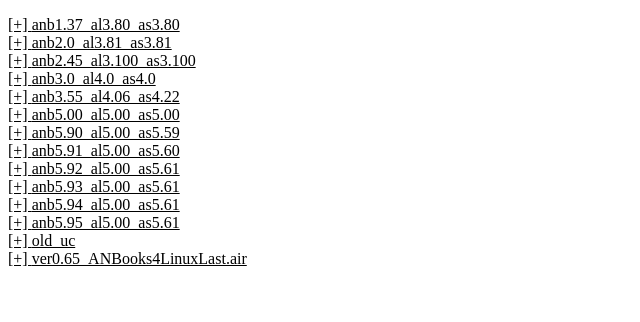
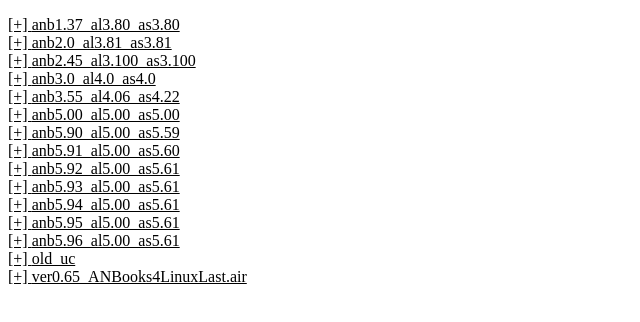
Before and after one commit to famibee/famibee.github.io, a plain HTML site: page OldApps/index.html in a window 1280 px wide. Shown: the whole page, without its empty margins (0-640 px from the left). Drawn offline with nearby package versions, Linux system fonts and the light colour scheme.

Commit message:
ANBooks更新5.96
5.96
	* bug：build_base.xml更新ミス
	* bug：build_base.xmlが更新されないデグレードしてた

```diff
--- a/OldApps/index.html
+++ b/OldApps/index.html
@@ -119,8 +119,16 @@
 <dt>anb5.95_al5.00_as5.61</dt>
 <dd><a href="anb5.95_al5.00_as5.61/ver5.00_AIRlib.zip">ver5.00_AIRlib.zip</a><br/>
 <a href="anb5.95_al5.00_as5.61/ver5.61_an_sdk.zip">ver5.61_an_sdk.zip</a><br/>
+<a href="anb5.95_al5.00_as5.61/ver5.61_uc.air">ver5.61_uc.air</a><br/>
 <a href="anb5.95_al5.00_as5.61/ver5.95_ANBooks.dmg">ver5.95_ANBooks.dmg</a><br/>
 <a href="anb5.95_al5.00_as5.61/ver5.95_ANBooks.exe">ver5.95_ANBooks.exe</a><br/>
+</dd>
+
+<dt>anb5.96_al5.00_as5.61</dt>
+<dd><a href="anb5.96_al5.00_as5.61/ver5.00_AIRlib.zip">ver5.00_AIRlib.zip</a><br/>
+<a href="anb5.96_al5.00_as5.61/ver5.61_an_sdk.zip">ver5.61_an_sdk.zip</a><br/>
+<a href="anb5.96_al5.00_as5.61/ver5.96_ANBooks.dmg">ver5.96_ANBooks.dmg</a><br/>
+<a href="anb5.96_al5.00_as5.61/ver5.96_ANBooks.exe">ver5.96_ANBooks.exe</a><br/>
 </dd>
 
 <dt>old_uc</dt>
```
Also changed, not shown: 5 other files.
